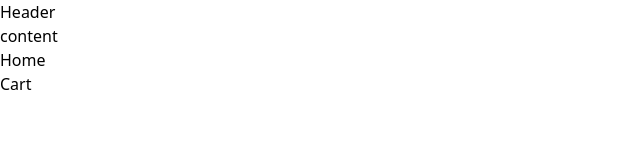
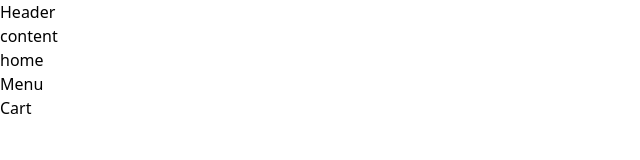
Before and after one commit to HtetWaiYan7191/react-pizza-order, a React (Vite) app: page / in a window 1280 px wide. Shown: the top 160 px of the page, without its empty margins (0-640 px from the left). Built offline with nearby package versions, Linux system fonts and the light colour scheme.

Commit message:
Add the loader while fetching the menu data

```diff
--- a/src/pages/Home.jsx
+++ b/src/pages/Home.jsx
@@ -1,5 +1,10 @@
+import { Link } from "react-router-dom";
+
 export default function Home() {
   return (
-    <div>Home</div>
+    <div>
+      <p>home</p>
+      <Link to="/menu">Menu</Link>
+    </div>
   )
 }
--- a/src/ui/AppLayout.jsx
+++ b/src/ui/AppLayout.jsx
@@ -1,10 +1,14 @@
 import CartOverview from '../features/cart/CartOverview'
 import Header from './Header'
-import {Outlet} from 'react-router-dom'
+import {Outlet, useNavigation} from 'react-router-dom'
+import Loader from './Loader';
 export default function AppLayout() {
+  const navigation = useNavigation();
+  const isLoading = navigation.state === 'loading'
   return (
     <section>
         <Header/>
+        {isLoading && <Loader/>}
         <main className="content">
             <h2>content</h2>
             <Outlet/>
--- /dev/null
+++ b/src/ui/Loader.jsx
@@ -0,0 +1,5 @@
+export default function Loader() {
+  return (
+    <div>Loading...</div>
+  )
+}
```
